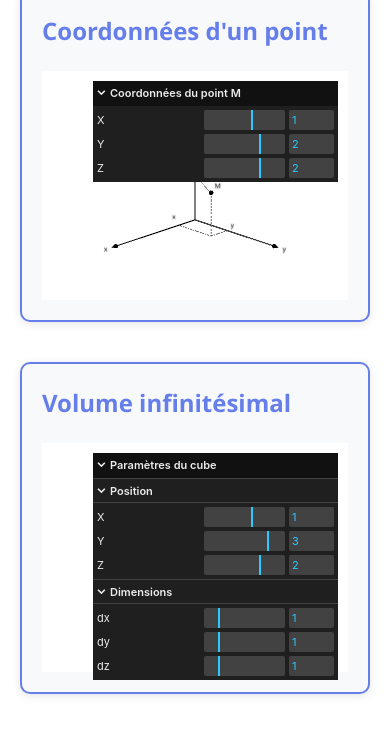
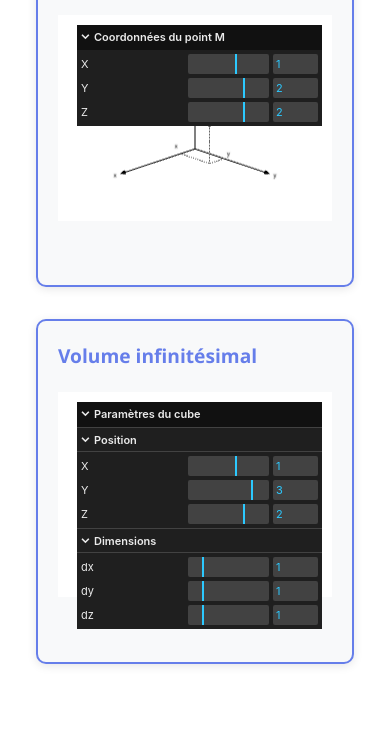
Before and after one commit to blotg/physique_chimie, a plain HTML site: page public/animations/exemple.html in a window 390 px wide. Shown: the part 172-926 px from the top of the page. After the commit the page ends 904 px from the top, so only its background shows below. Drawn offline with nearby package versions, Linux system fonts and the light colour scheme.

Commit message:
Redimmentionnement amélioré

```diff
--- a/public/animations/exemple.html
+++ b/public/animations/exemple.html
@@ -40,23 +40,16 @@
     <script type="module">
       import { initPointAnimation } from "/js/animation-point.js";
       import { initCubeAnimation } from "/js/animation-cube.js";
-      import { resizeOrthographicCamera } from "/js/utils.js";
 
       // Initialiser les animations
       const pointAnim = initPointAnimation("canvas-point");
       const cubeAnim = initCubeAnimation("canvas-cube");
 
       // Gestion du redimensionnement
-      // window.addEventListener("resize", () => {
-      //   const width = document.getElementById("canvas-point").clientWidth;
-      //   const height = document.getElementById("canvas-point").clientHeight;
-
-      //   resizeOrthographicCamera(pointAnim.camera, width, height);
-      //   pointAnim.renderer.setSize(width, height);
-
-      //   resizeOrthographicCamera(cubeAnim.camera, width, height);
-      //   cubeAnim.renderer.setSize(width, height);
-      // });
+      window.addEventListener("resize", () => {
+        pointAnim.resize();
+        cubeAnim.resize();
+      });
     </script>
   </body>
 </html>
--- a/public/css/animations.css
+++ b/public/css/animations.css
@@ -27,10 +27,11 @@ h1 {
 }
 
 .animation-frame {
+    margin-bottom: 2rem;
+    position: relative;
     border: 2px solid #667eea;
     border-radius: 10px;
     padding: 20px;
-    margin-bottom: 40px;
     background: #f8f9fa;
     box-shadow: 0 2px 10px rgba(0, 0, 0, 0.1);
 }
@@ -95,3 +96,36 @@ canvas {
     color: #667eea;
     font-weight: bold;
 }
+
+#canvas-point,
+#canvas-cube {
+    width: 100%;
+    height: 400px;
+}
+
+/* Responsive mobile */
+@media (max-width: 768px) {
+    #canvas-point,
+    #canvas-cube {
+        height: 300px;
+    }
+
+    .container {
+        padding: 1rem;
+    }
+
+    h1 {
+        font-size: 1.5rem;
+    }
+
+    h2 {
+        font-size: 1.2rem;
+    }
+}
+
+@media (max-width: 480px) {
+    #canvas-point,
+    #canvas-cube {
+        height: 250px;
+    }
+}
--- a/public/js/animation-cube.js
+++ b/public/js/animation-cube.js
@@ -18,7 +18,6 @@ export function initCubeAnimation(containerId) {
     document.getElementById(containerId).appendChild(renderer.domElement);
 
     resize(renderer, camera, containerId);
-    // document.getElementById(containerId).addEventListener("resize", () => resize(renderer, camera, containerId));
 
     // Contrôles
     const controls = new OrbitControls(camera, renderer.domElement);
@@ -119,5 +118,9 @@ export function initCubeAnimation(containerId) {
     animate();
 
     // Retourner les objets pour le redimensionnement
-    return { camera, renderer };
+    return {
+        camera,
+        renderer,
+        resize: () => resize(renderer, camera, containerId)
+    };
 }
--- a/public/js/animation-point.js
+++ b/public/js/animation-point.js
@@ -160,5 +160,9 @@ export function initPointAnimation(containerId) {
     animate();
 
     // Retourner les objets pour le redimensionnement
-    return { camera, renderer };
+    return {
+        camera,
+        renderer,
+        resize: () => resize(renderer, camera, containerId)
+    };
 }
--- a/public/js/utils.js
+++ b/public/js/utils.js
@@ -100,11 +100,10 @@ export function resizeOrthographicCamera(camera, width, height, frustumSize = 10
     camera.updateProjectionMatrix();
 }
 
-export function resize(renderer, camera, containerId) {
-    const aspect = 4/3;
+export function resize(renderer, camera, containerId, aspect = 4/3) {
     const container = document.getElementById(containerId);
     const width = container.clientWidth;
-    const height = width/aspect;
+    const height = width / aspect;
     container.height = height;
 
     renderer.setSize(width, height);
```
